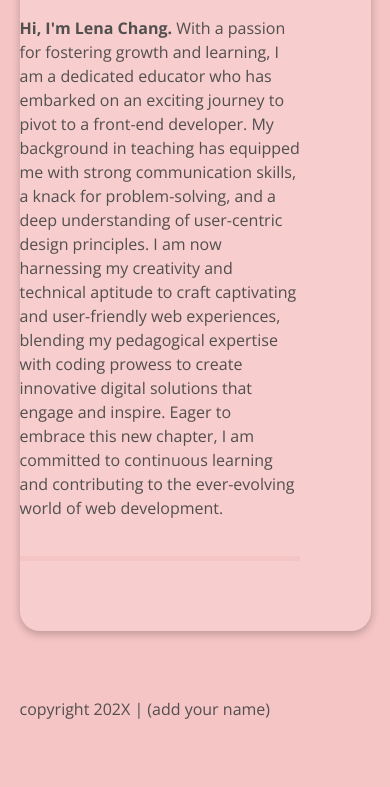
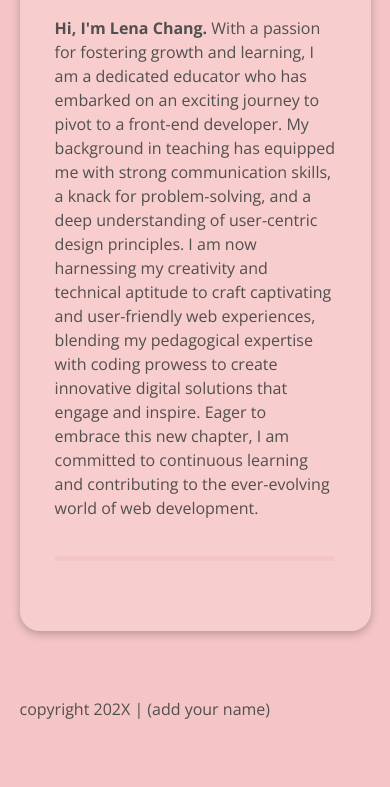
Before and after one commit to dontia/flexbox-profile-card-chal, a plain HTML site: page index.html in a window 390 px wide. Shown: the part 385-1172 px from the top of the page. Drawn offline with nearby package versions, Linux system fonts and the light colour scheme.

Commit message:
Add display: flex and flex-wrap: wrap to wrap text to the row below the image on mobile and justify-content: center to center elements within the content-wrapper

```diff
--- a/css/main.css
+++ b/css/main.css
@@ -42,7 +42,9 @@ h2 {
 /* Main styles */
 
 article .content-wrapper {
-  /* Add Flexbox properties to center the elements and cause them to wrap so that the image is above the text. */
+  display: flex;
+  flex-wrap: wrap;
+  justify-content: center;
   background: rgba(252, 240, 240, 0.2);
   padding: 70px 0;
   border-radius: 20px;
```
